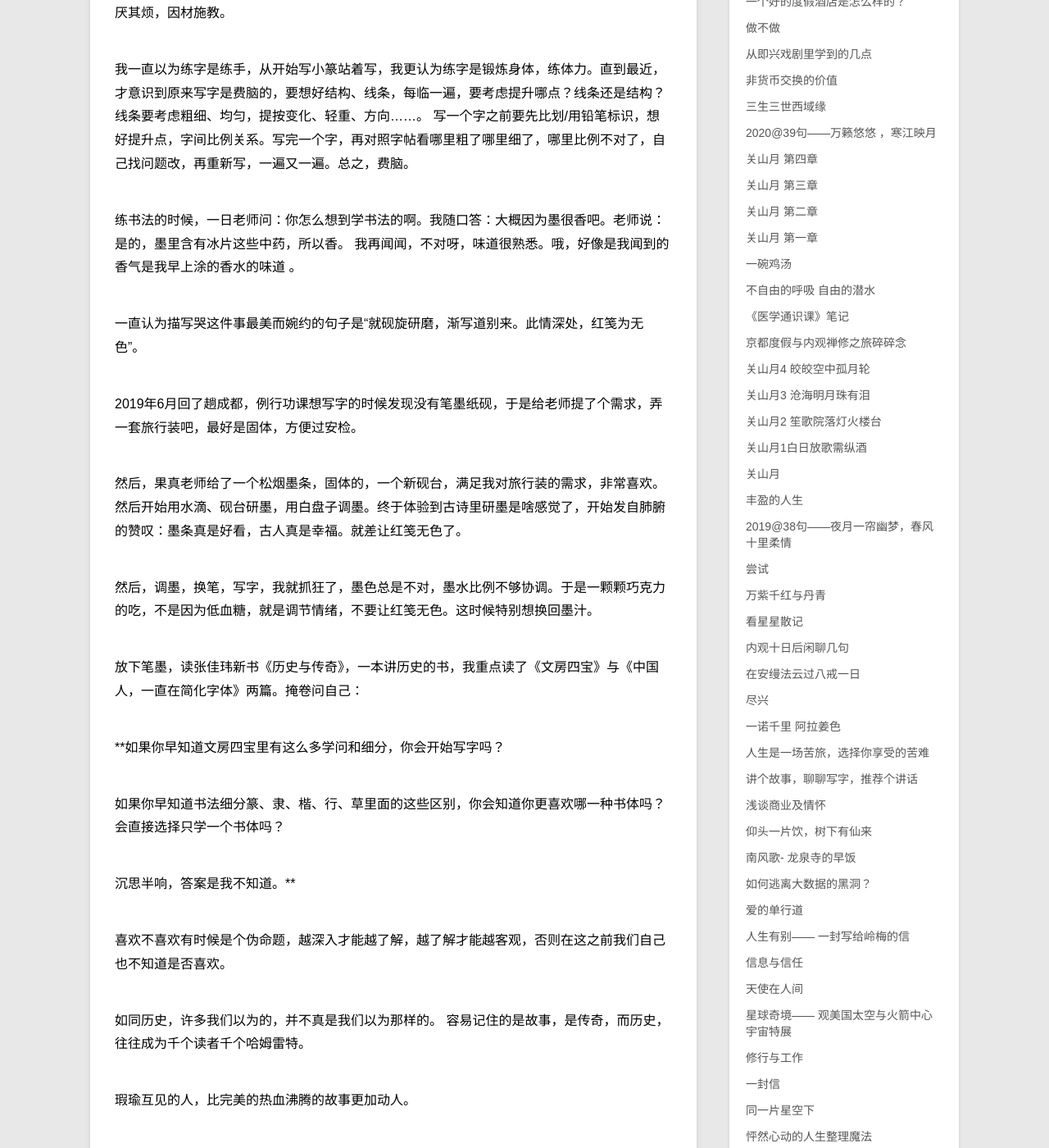
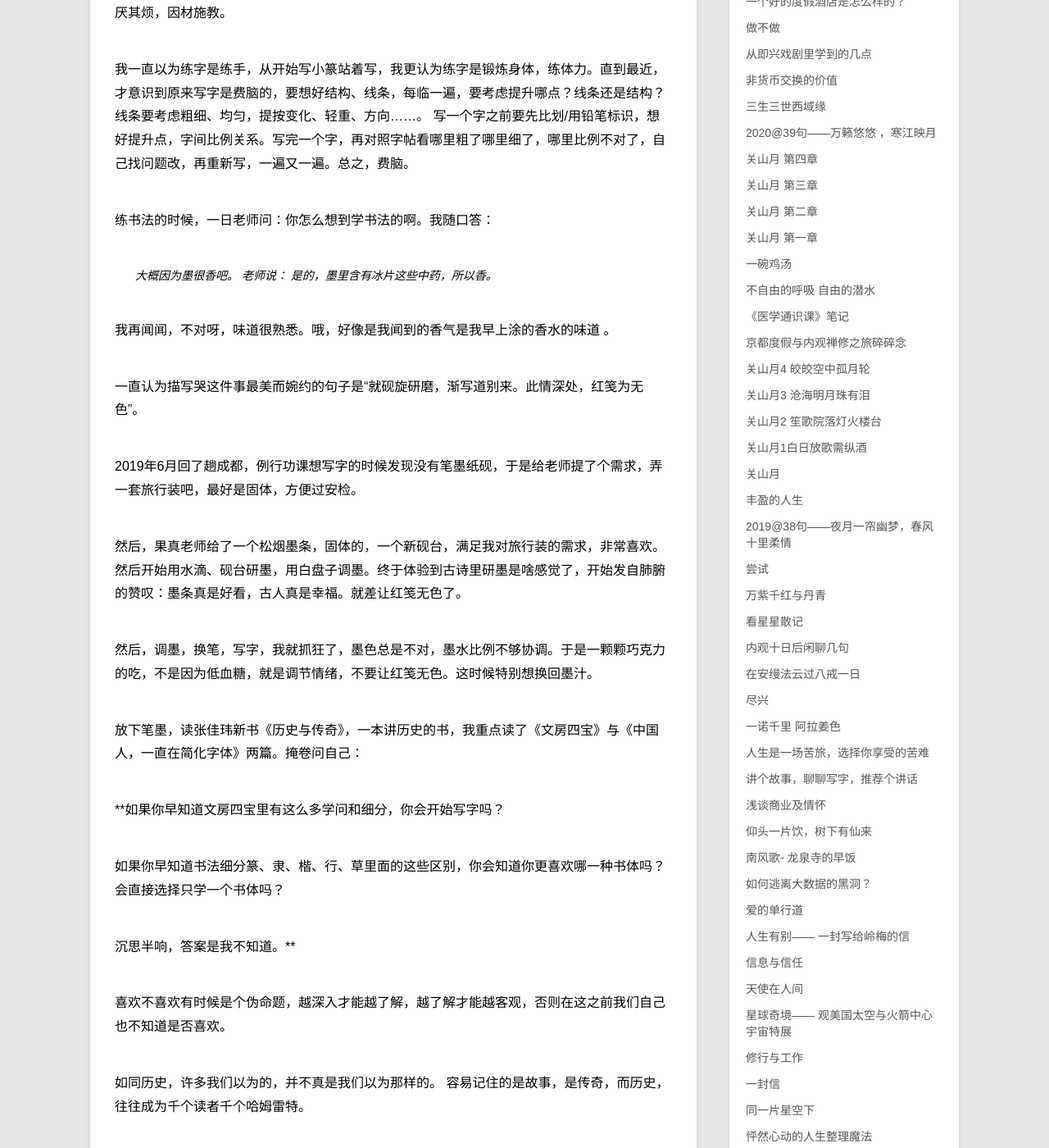
Before and after one commit to violettianjie/violettianjie.github.io, a Jekyll site: the page built from _posts/blog/2021-10-24-xiezi.md, in a window 1280 px wide and 1400 px high, scrolled down 1083 px. Shown: the whole window at 82% size. Built offline with Jekyll 4.4.1, drawn with Linux system fonts in a browser that asks for light colours; some of the changed text lies outside the part shown.

```diff
--- a/_posts/blog/2021-10-24-xiezi.md
+++ b/_posts/blog/2021-10-24-xiezi.md
@@ -27,7 +27,12 @@ category: blog
 我一直以为练字是练手，从开始写小篆站着写，我更认为练字是锻炼身体，练体力。直到最近，才意识到原来写字是费脑的，要想好结构、线条，每临一遍，要考虑提升哪点？线条还是结构？ 线条要考虑粗细、均匀，提按变化、轻重、方向……。 写一个字之前要先比划/用铅笔标识，想好提升点，字间比例关系。写完一个字，再对照字帖看哪里粗了哪里细了，哪里比例不对了，自己找问题改，再重新写，一遍又一遍。总之，费脑。
 
 
-练书法的时候，一日老师问：你怎么想到学书法的啊。我随口答：大概因为墨很香吧。老师说：是的，墨里含有冰片这些中药，所以香。 我再闻闻，不对呀，味道很熟悉。哦，好像是我闻到的香气是我早上涂的香水的味道 。
+练书法的时候，一日老师问：你怎么想到学书法的啊。我随口答：
+> 大概因为墨很香吧。
+老师说：
+> 是的，墨里含有冰片这些中药，所以香。
+
+我再闻闻，不对呀，味道很熟悉。哦，好像是我闻到的香气是我早上涂的香水的味道 。
 
 一直认为描写哭这件事最美而婉约的句子是“就砚旋研磨，渐写道别来。此情深处，红笺为无色”。
 
@@ -54,7 +59,8 @@ category: blog
 
 世上曾经有过一个无比珍爱文房四宝，并使之荡漾出雅致文人趣味的时代，这真的很好。然而过去的就是过去了。
 
-史实人物，许多比我们想象中更复杂。 钟惺先生写的《邺中歌》说曹操“书生轻议冢中人，冢中笑尔书生气。”
+史实人物，许多比我们想象中更复杂。 钟惺先生写的《邺中歌》说曹操
+> 书生轻议冢中人，冢中笑尔书生气。
 
 生活的乐趣，读史的乐趣，写字的乐趣，大概就在于它的多面吧，把历史变成传奇，把传奇变成神话，把神话还原为历史，都行。
 
```
